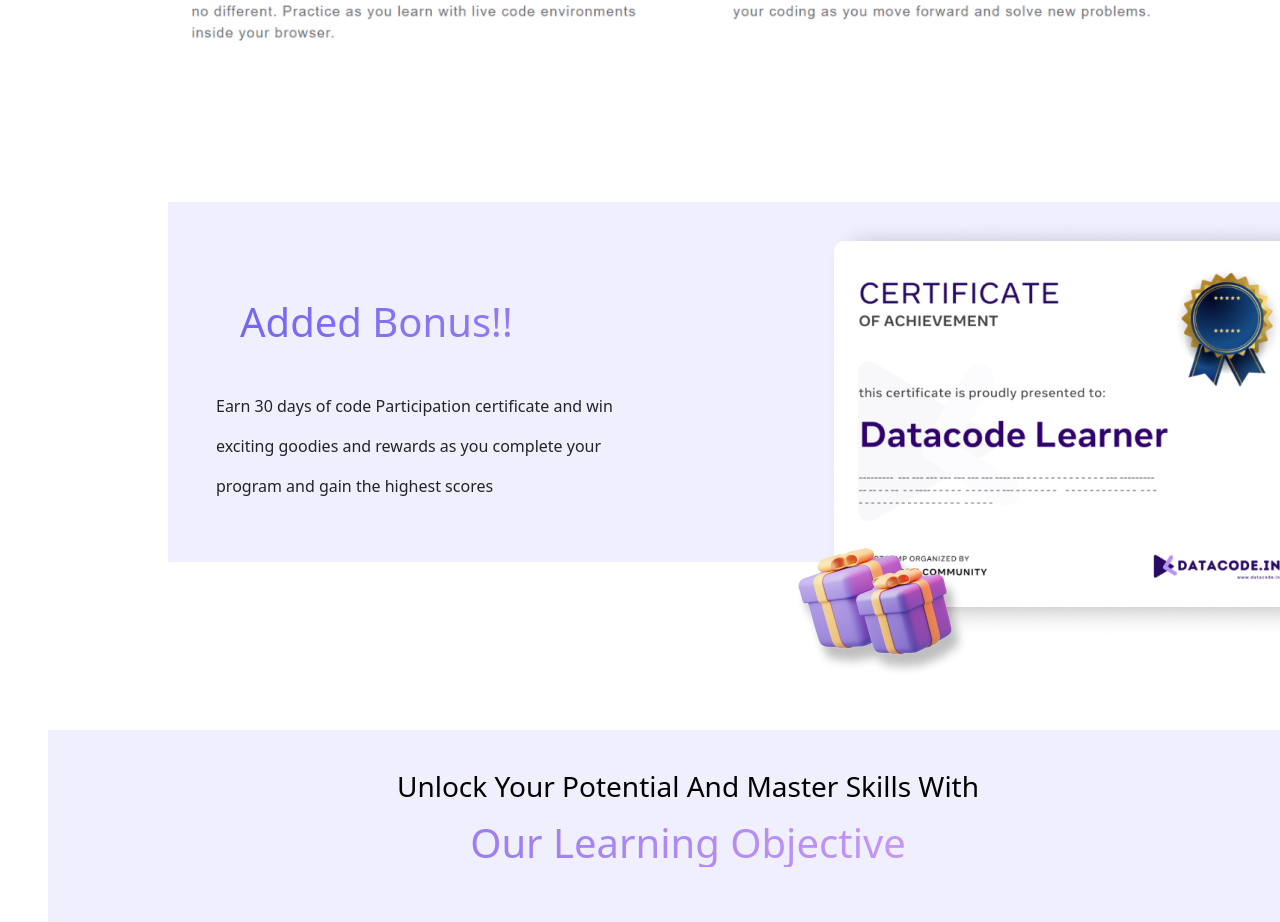
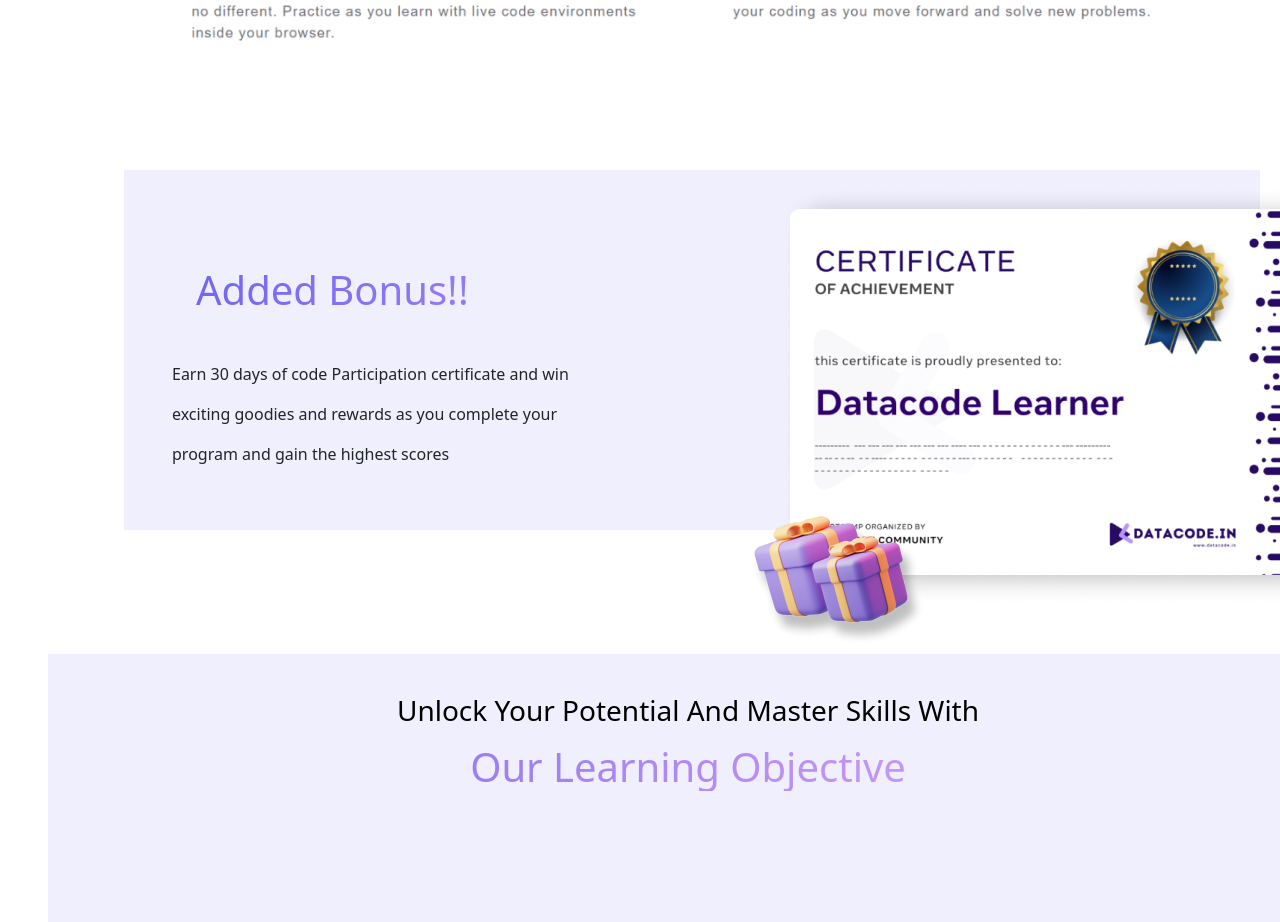
Before and after one commit to AnushkaTomar123/landing_page_30DaysOfCode, a plain HTML site: page index.html in a window 1280 px wide. Shown: the part 3184-4106 px from the top of the page. Drawn offline with nearby package versions, Linux system fonts and the light colour scheme.

Commit message:
again commit

```diff
--- a/index.html
+++ b/index.html
@@ -282,7 +282,7 @@
               <h3 class="text-center">Discover Your Advantages</h3>
               <h1>The Benefits Awaited for You!</h1>
              <div class="m-lg-3 p-lg-3 m-1 p-1"><img src="./styles/images/fourdiv.png" class="img-fluid"> </div>
-               <div class=" bonus container-fluid m-5 p-5">
+               <div class=" bonus container-fluid m-g-5 p-lg-5  m-1 p-1">
                <div class="  fourdivdiv  p-5  "><h1 class="text-start mx-4 my-5">Added Bonus!!</h1>
                <p >Earn 30 days of code Participation certificate and win</p><p > exciting goodies and rewards as you complete your</p><p>program and gain the highest scores</p> </div>
                <img src="./styles/images/certificate.png"class=" bonusA img-fluid m-lg-4 m-2 p-lg-4 p-2">
```
